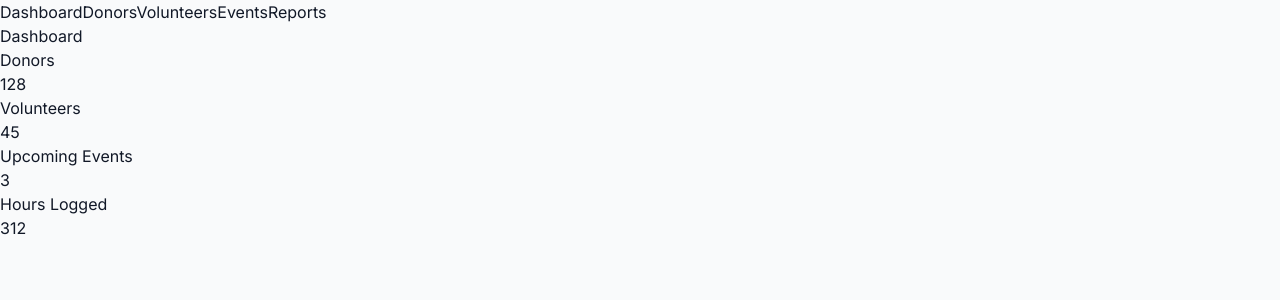
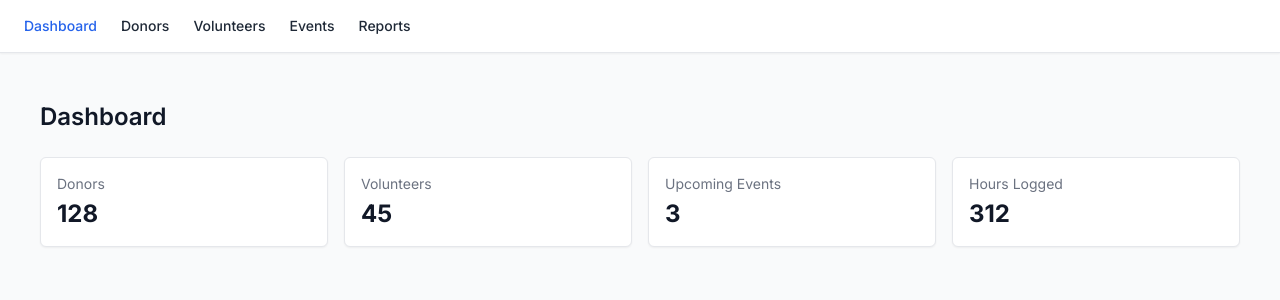
Before and after one commit to bladimir-kogno/nonprofit-dashboard, a Next.js app: page / in a window 1280 px wide. Shown: the top 300 px of the page. Built offline with nearby package versions, Linux system fonts and the light colour scheme.

Commit message:
Fix Tailwind content config and global styles

```diff
--- a/tailwind.config.js
+++ b/tailwind.config.js
@@ -1,8 +1,11 @@
 /** @type {import('tailwindcss').Config} */
 module.exports = {
-  content: [],
+  content: [
+    './app/**/*.{js,ts,jsx,tsx}',
+    './components/**/*.{js,ts,jsx,tsx}',
+  ],
   theme: {
     extend: {},
   },
   plugins: [],
-}
+};
```
